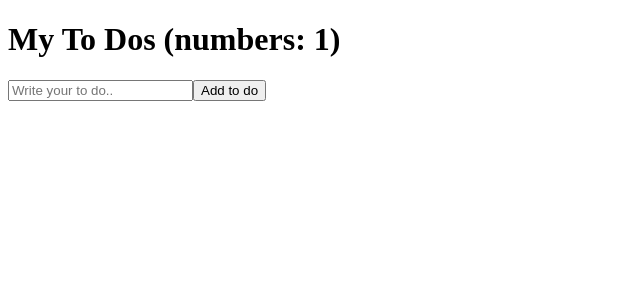
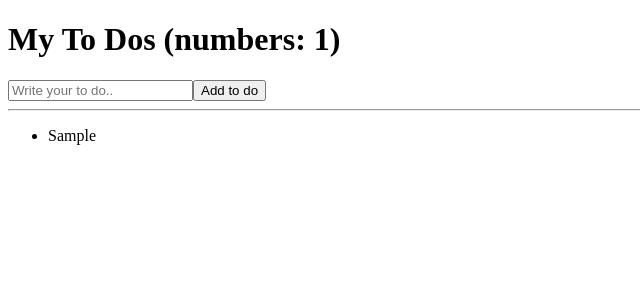
Before and after one commit to quark4904/study-react-beginner-project-nomadcoders, a React (Create React App) app: page / in a window 1280 px wide. Both pictures are taken after typing "Sample" into the empty fields and a click on the button "Add to do". Shown: the top 300 px of the page, without its empty margins (0-640 px from the left). Built offline with nearby package versions, Linux system fonts and the light colour scheme.

Commit message:
Add: #7.1 To Do List part Two

```diff
--- a/src/ToDoList/App.js
+++ b/src/ToDoList/App.js
@@ -15,7 +15,6 @@ function App() {
     setTodos((current) => [note, ...current]);
     setNote("");
   };
-  console.log(todos);
   return (
     <div>
       <h1>My To Dos (numbers: {todos.length})</h1>
@@ -28,6 +27,12 @@ function App() {
         />
         <button>Add to do</button>
       </form>
+      <hr />
+      <ul>
+        {todos.map((item, index) => (
+          <li key={index}>{item}</li>
+        ))}
+      </ul>
     </div>
   );
 }
```
